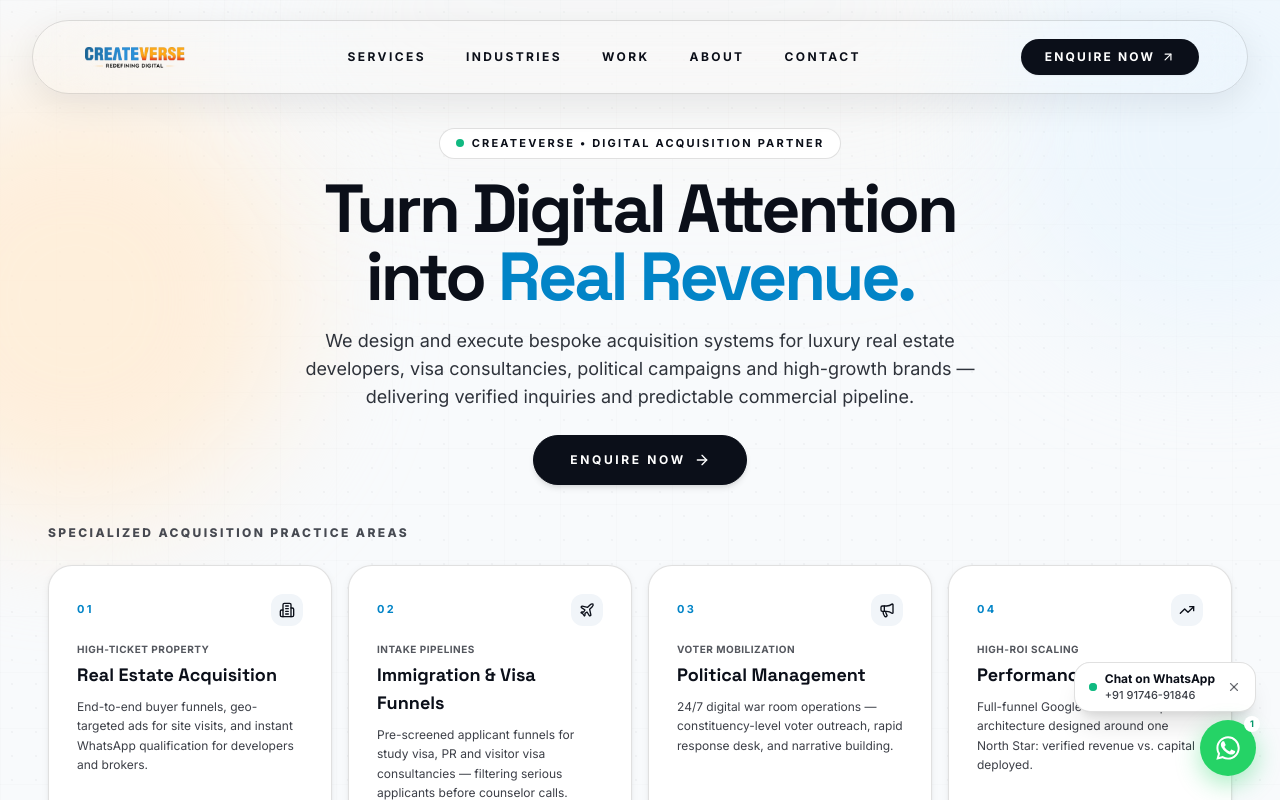
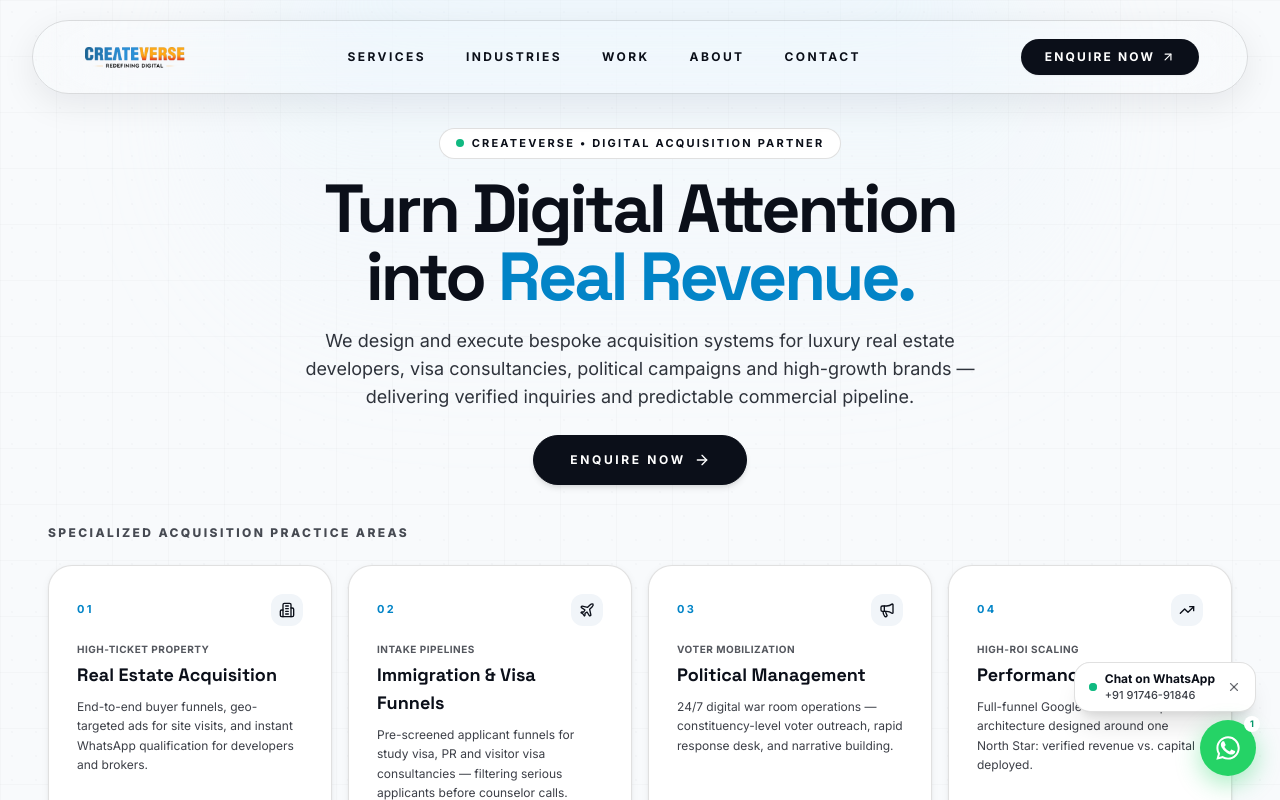
Before and after one commit to aryanbarota21235/CreateVerse, a Next.js app: page / in a window 1280 px wide. Shown: the top 800 px of the page. Built offline with nearby package versions, Linux system fonts and the light colour scheme.

Commit message:
style(hero): restore clean blueish background and remove yellow tint as requested

```diff
--- a/src/components/hero.tsx
+++ b/src/components/hero.tsx
@@ -50,15 +50,12 @@ export default function Hero() {
 
   return (
     <section className="relative overflow-hidden bg-paper pt-20 pb-12 sm:pt-28 sm:pb-16 lg:pt-32 lg:pb-20">
-      {/* Editorial Luxury Background with Warm Sun and Subtle Sky Glow */}
-      <div className="dot-texture absolute inset-0 opacity-80 pointer-events-none" />
-      <div className="grid-texture-light absolute inset-0 opacity-30 pointer-events-none" />
-      {/* Warm Yellow/Amber Glow on the left, matching /industries */}
-      <div className="absolute -left-36 top-20 h-[440px] w-[440px] rounded-full bg-brand-sun/85 blur-3xl pointer-events-none" />
-      {/* Very subtle Sky Blue Glow on the top-right */}
-      <div className="absolute -right-36 -top-20 h-[420px] w-[420px] rounded-full bg-brand-sky/45 blur-3xl pointer-events-none" />
-      {/* Soft center gradient feather */}
-      <div className="absolute left-1/2 -top-28 -translate-x-1/2 h-[360px] w-[700px] rounded-full bg-gradient-to-b from-brand-sky/20 via-brand-sun/15 to-transparent blur-3xl pointer-events-none" />
+      {/* Clean Blueish Ambient Background */}
+      <div className="dot-texture absolute inset-0 opacity-50 pointer-events-none" />
+      <div className="grid-texture-light absolute inset-0 opacity-40 pointer-events-none" />
+      <div className="absolute -left-28 top-1/4 h-[450px] w-[450px] rounded-full bg-accent/12 blur-[100px] pointer-events-none" />
+      <div className="absolute -right-28 top-1/3 h-[500px] w-[500px] rounded-full bg-accent/8 blur-[120px] pointer-events-none" />
+      <div className="absolute left-1/2 -top-28 -translate-x-1/2 h-[500px] w-[850px] rounded-full bg-gradient-to-b from-brand-sky/60 via-brand-sky/20 to-transparent blur-3xl pointer-events-none" />
 
       <div className="container-site relative">
         {/* Main Editorial Agency Headline */}
```
